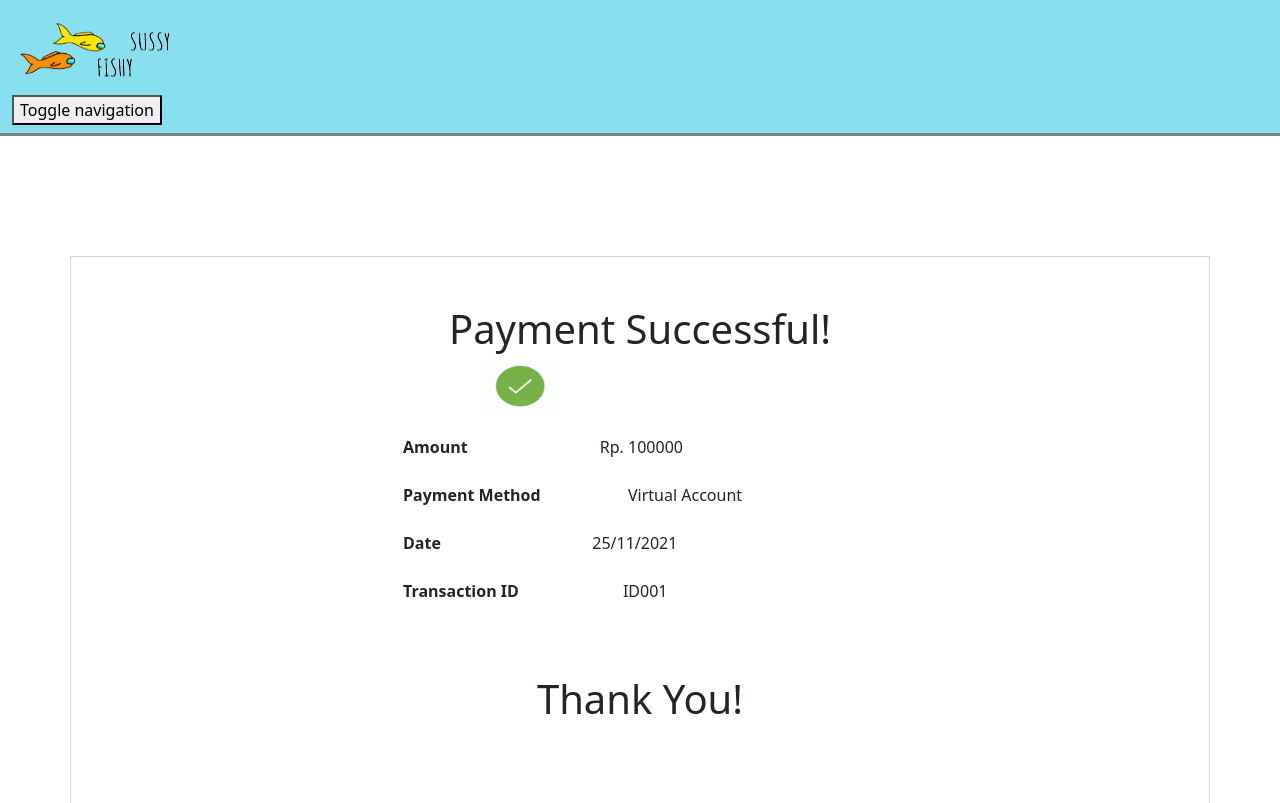
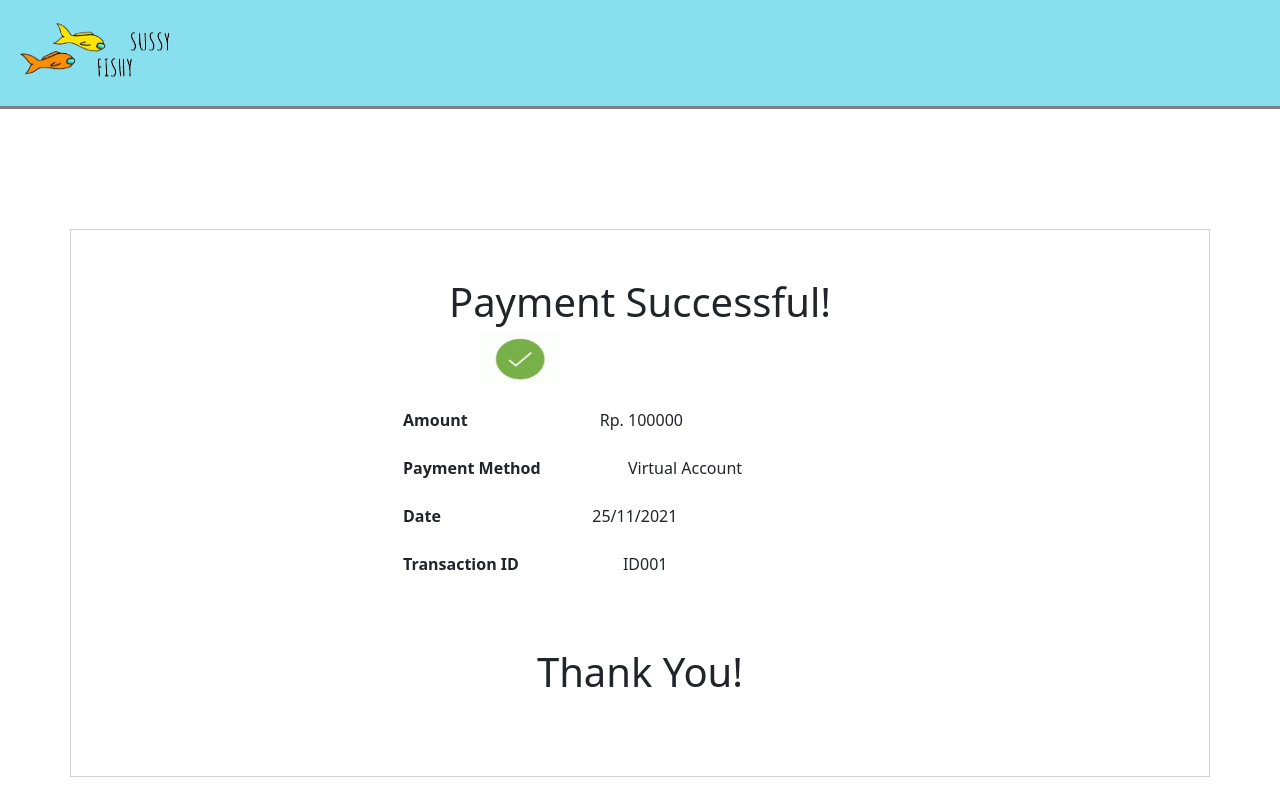
Before and after one commit to CBEngineer9/IkanHiasGaBiasa, a PHP site: page /cart/thankyou.php in a window 1280 px wide. Shown: the top 803 px of the page. Run offline with PHP 8.4, Linux system fonts and the light colour scheme.

Commit message:
undo thankyou

```diff
--- a/cart/thankyou.php
+++ b/cart/thankyou.php
@@ -20,12 +20,6 @@
                <a href="../index.php"><img style="margin-top:10px; margin-bottom:10px;" src="../assets/img/Logo/logoweb.png" width="173px" height="70px" alt=""> </a>
                 </div>
 
-                <button  type="button" style="margin-top:-6vh;" class="navbar-toggle" data-toggle="collapse" data-target="#bs-example-navbar-collapse-1">
-                    <span class="sr-only">Toggle navigation</span>
-                    <span class="icon-bar"></span>
-                    <span class="icon-bar"></span>
-                    <span class="icon-bar"></span>
-                </button>
             </div>
 
             <!-- Collect the nav links, forms, and other content for toggling -->
```
